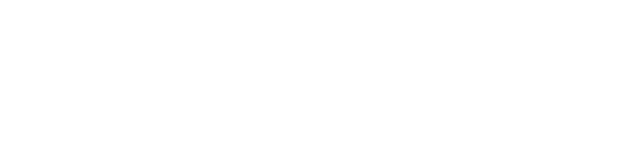
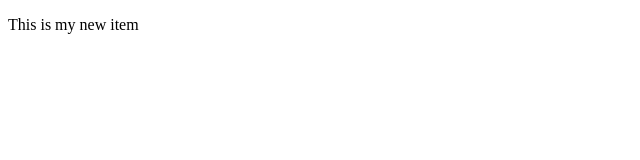
Before and after one commit to nazmulislamgit/first-github-repo, a plain HTML site: page index.html in a window 1280 px wide. Shown: the whole page, without its empty margins (0-640 px from the left). Drawn offline with Linux system fonts and the light colour scheme.

Commit message:
added the my new item

```diff
--- a/index.html
+++ b/index.html
@@ -6,6 +6,6 @@
     <title>Document</title>
 </head>
 <body>
-
+    <p>This is my new item</p>
 </body>
 </html>
```
